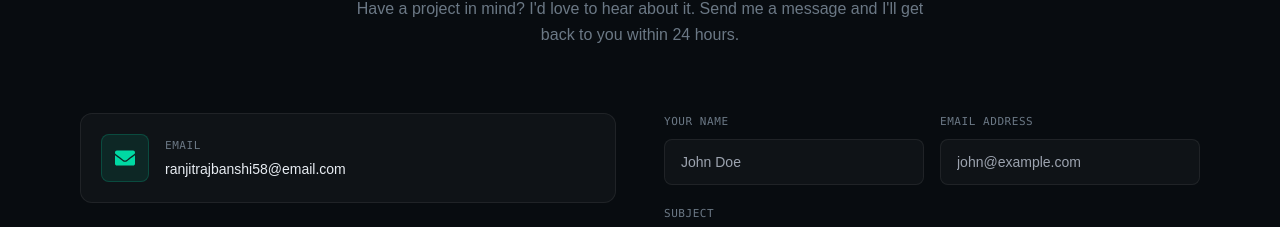
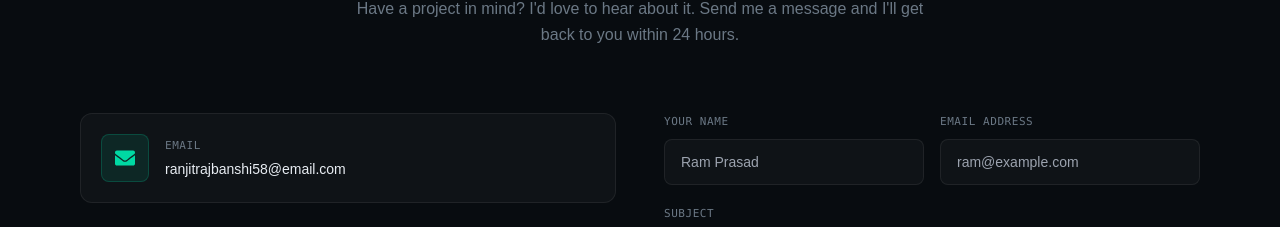
Before and after one commit to Rannjit158/portfolio, a React (Vite) app: page / in a window 1280 px wide. Shown: the part 6578-6805 px from the top of the page. Built offline with nearby package versions, Linux system fonts and the light colour scheme.

Commit message:
change in the ui

```diff
--- a/src/components/Contact.jsx
+++ b/src/components/Contact.jsx
@@ -82,7 +82,7 @@ export default function Contact() {
           from_name: form.name,
           from_email: form.email,
 
-          reply_to: form.email, // ✅ IMPORTANT FIX
+          reply_to: form.email,
 
           subject: form.subject,
           message: form.message,
@@ -169,7 +169,7 @@ export default function Contact() {
                   label="Your Name"
                   name="name"
                   type="text"
-                  placeholder="John Doe"
+                  placeholder="Ram Prasad"
                   value={form.name}
                   onChange={handleChange}
                 />
@@ -178,7 +178,7 @@ export default function Contact() {
                   label="Email Address"
                   name="email"
                   type="email"
-                  placeholder="john@example.com"
+                  placeholder="ram@example.com"
                   value={form.email}
                   onChange={handleChange}
                 />
```
